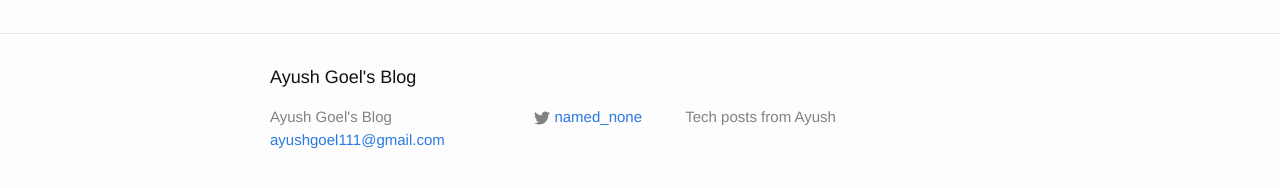
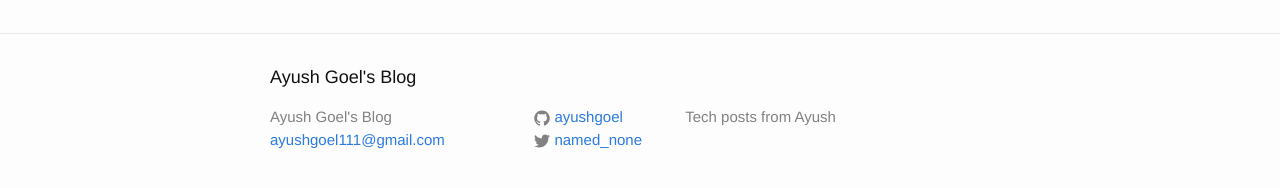
Before and after one commit to ayushgoel/ayushgoel.github.io, a Jekyll site: the page built from _posts/2015-02-22-Test-post.md, in a window 1280 px wide. Shown: the part 665-853 px from the top of the page. Built offline with Jekyll 4.4.1, drawn with Linux system fonts in a browser that asks for light colours.

Commit message:
Add github username to config

```diff
--- a/_config.yml
+++ b/_config.yml
@@ -4,6 +4,7 @@ email: ayushgoel111@gmail.com
 description: Tech posts from Ayush
 baseurl: "" # the subpath of your site, e.g. /blog/
 url: "https://ayushgoel.github.io" # the base hostname & protocol for your site
+github_username: ayushgoel
 twitter_username: named_none
 
 # Build settings
```
